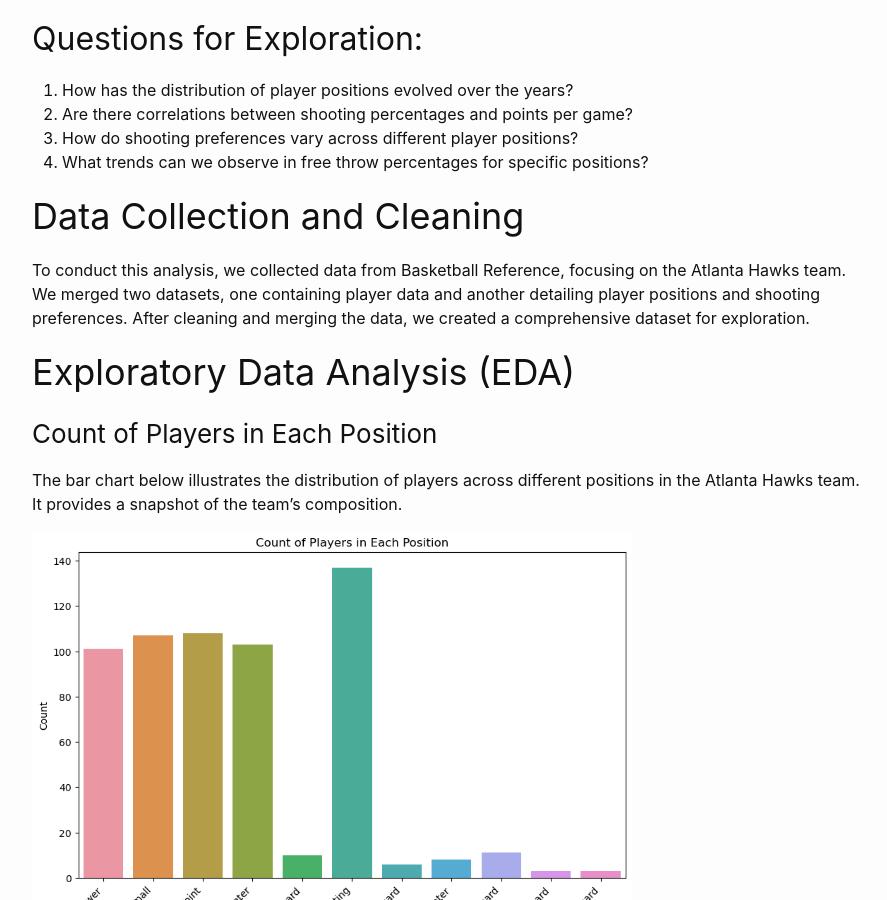
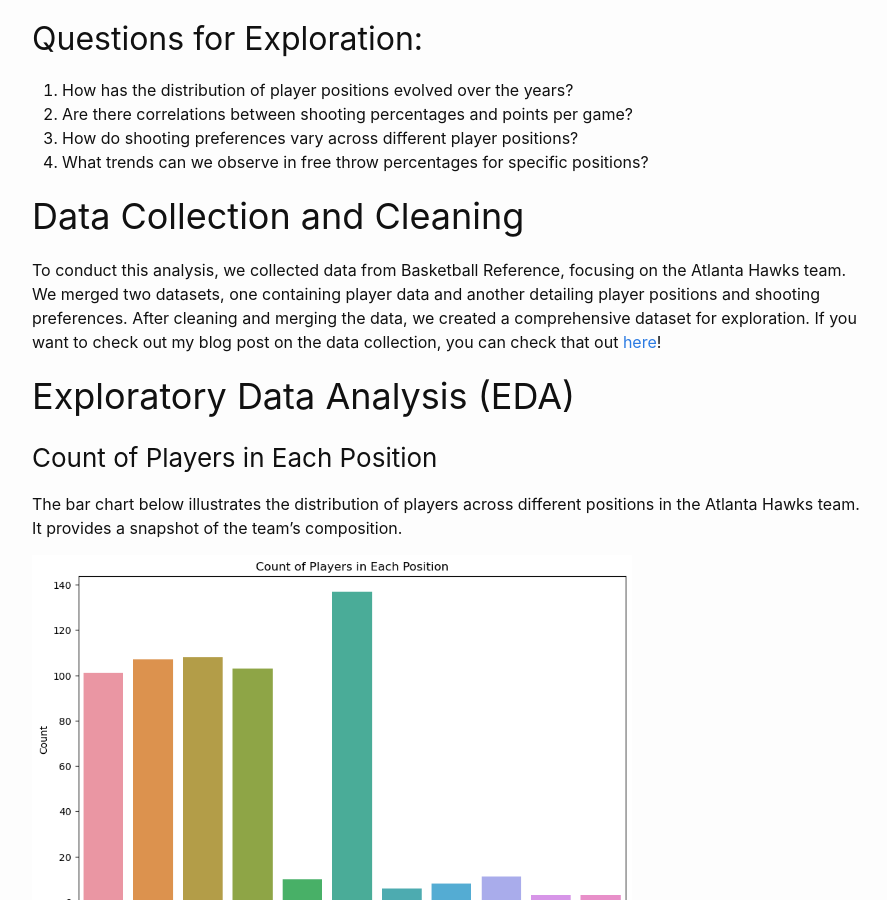
Before and after one commit to bryce11m/my-blog, a Jekyll site: the page built from _posts/2023-12-13-eda.md, in a window 1280 px wide and 900 px high, scrolled down 744 px. Shown: the whole window, without its empty margins (188-1075 px from the left). Built offline with Jekyll 4.4.1, drawn with Linux system fonts in a browser that asks for light colours; comment, search, counter and statistics services are not loaded.

Commit message:
Update 2023-12-13-eda.md

```diff
--- a/_posts/2023-12-13-eda.md
+++ b/_posts/2023-12-13-eda.md
@@ -19,7 +19,7 @@ Understanding player statistics is crucial for teams, coaches, and fans alike. H
 4. What trends can we observe in free throw percentages for specific positions?
 
 # Data Collection and Cleaning
-To conduct this analysis, we collected data from Basketball Reference, focusing on the Atlanta Hawks team. We merged two datasets, one containing player data and another detailing player positions and shooting preferences. After cleaning and merging the data, we created a comprehensive dataset for exploration.
+To conduct this analysis, we collected data from Basketball Reference, focusing on the Atlanta Hawks team. We merged two datasets, one containing player data and another detailing player positions and shooting preferences. After cleaning and merging the data, we created a comprehensive dataset for exploration. If you want to check out my blog post on the data collection, you can check that out [here](https://bryce11m.github.io/my-blog/2023/12/13/data-collection.html)!
 
 # Exploratory Data Analysis (EDA)
 ### Count of Players in Each Position
```
